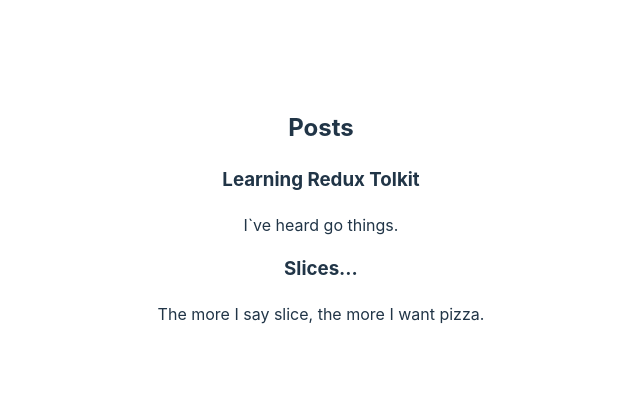
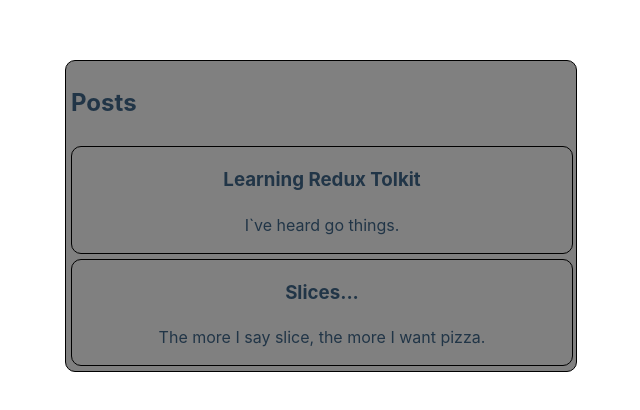
Before and after one commit to mbagher26/redux-two, a React (Vite) app: page / in a window 1280 px wide. Shown: the part 184-594 px from the top of the page, without its empty margins (319-959 px from the left). Built offline with nearby package versions, Linux system fonts and the light colour scheme.

Commit message:
add two className

```diff
--- a/src/features/posts/postList.tsx
+++ b/src/features/posts/postList.tsx
@@ -1,3 +1,4 @@
+import "./post.css";
 import { useSelector } from "react-redux";
 import { selectAllPosts } from "./postsSlice";
 
@@ -7,14 +8,14 @@
 
     const renderedPosts = posts.map((post) =>(
 
-        <article key={post.id}>
+        <article className="post-article" key={post.id}>
             <h3>{post.title}</h3>
             <p>{post.content.substring(0, 100)}</p>
         </article>
     ))
 
     return(
-        <section>
+        <section className="post">
             <h2>Posts</h2>
             {renderedPosts}
         </section>
```
